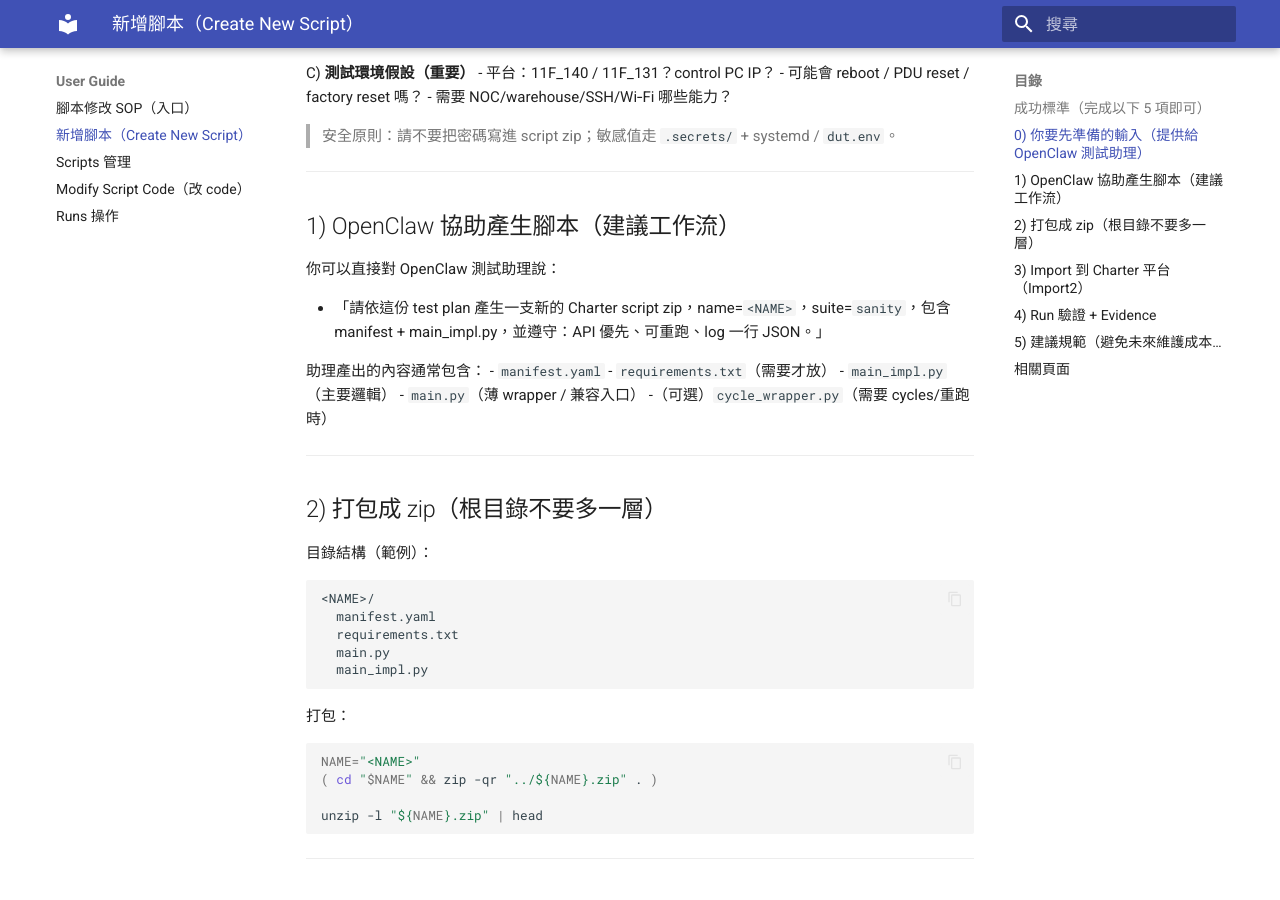
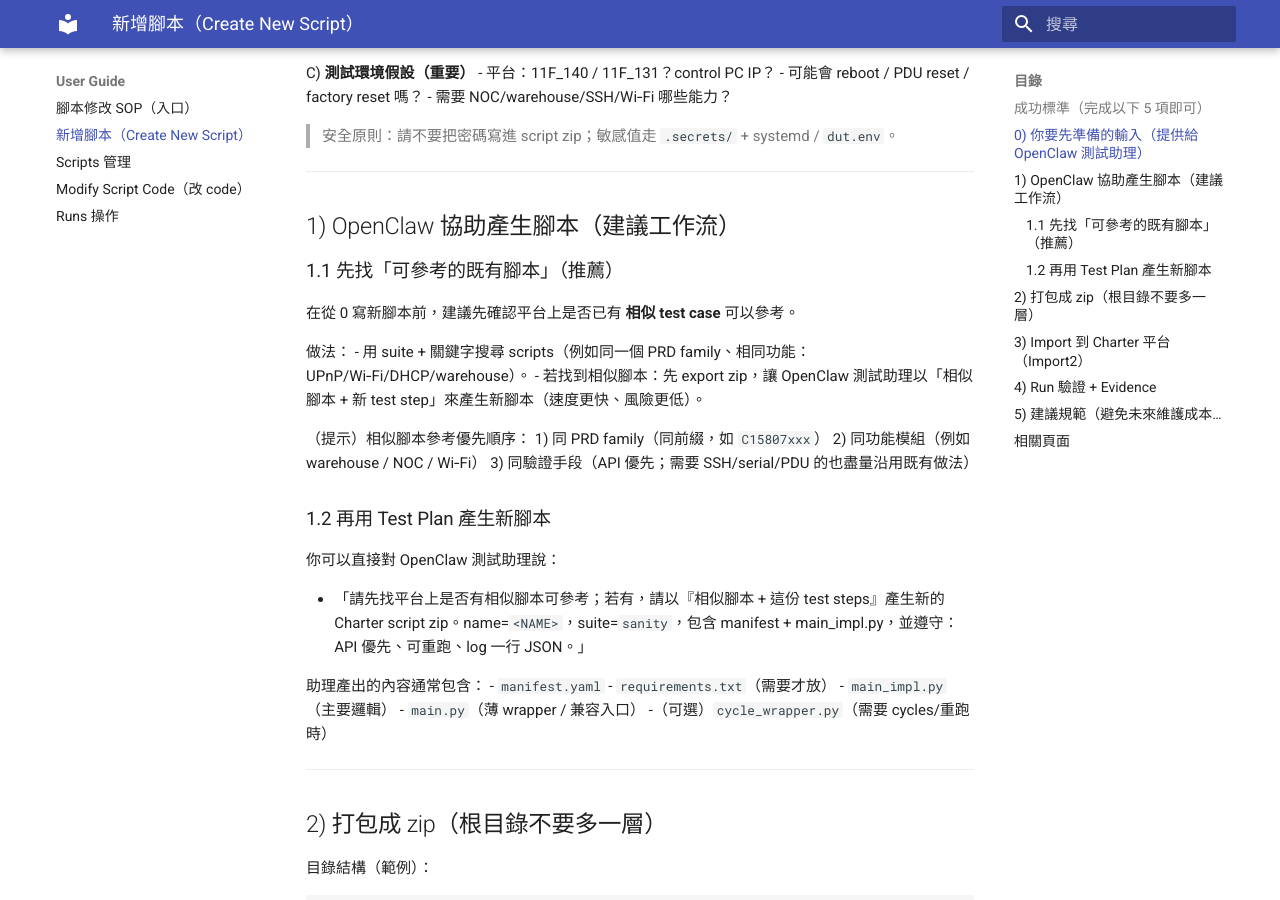
Before and after one commit to askeywifisit-ui/charter_project, an MkDocs documentation site: the page built from docs/charter_site/docs/user_guide/create_new_script.md, in a window 1280 px wide and 900 px high, scrolled down 893 px. Built offline with MkDocs 1.6.1 and Material for MkDocs 9.7.7, drawn with Linux system fonts in a browser that asks for light colours; comment, search, counter and statistics services are not loaded.

Commit message:
docs: create new script guide add step to reference similar existing scripts before generating

```diff
--- a/docs/charter_site/docs/user_guide/create_new_script.md
+++ b/docs/charter_site/docs/user_guide/create_new_script.md
@@ -42,9 +42,24 @@ C) **測試環境假設（重要）**
 
 ## 1) OpenClaw 協助產生腳本（建議工作流）
 
+### 1.1 先找「可參考的既有腳本」（推薦）
+
+在從 0 寫新腳本前，建議先確認平台上是否已有 **相似 test case** 可以參考。
+
+做法：
+- 用 suite + 關鍵字搜尋 scripts（例如同一個 PRD family、相同功能：UPnP/Wi‑Fi/DHCP/warehouse）。
+- 若找到相似腳本：先 export zip，讓 OpenClaw 測試助理以「相似腳本 + 新 test step」來產生新腳本（速度更快、風險更低）。
+
+（提示）相似腳本參考優先順序：
+1) 同 PRD family（同前綴，如 `C15807xxx`）
+2) 同功能模組（例如 warehouse / NOC / Wi‑Fi）
+3) 同驗證手段（API 優先；需要 SSH/serial/PDU 的也盡量沿用既有做法）
+
+### 1.2 再用 Test Plan 產生新腳本
+
 你可以直接對 OpenClaw 測試助理說：
 
-- 「請依這份 test plan 產生一支新的 Charter script zip，name=`<NAME>`，suite=`sanity`，包含 manifest + main_impl.py，並遵守：API 優先、可重跑、log 一行 JSON。」
+- 「請先找平台上是否有相似腳本可參考；若有，請以『相似腳本 + 這份 test steps』產生新的 Charter script zip。name=`<NAME>`，suite=`sanity`，包含 manifest + main_impl.py，並遵守：API 優先、可重跑、log 一行 JSON。」
 
 助理產出的內容通常包含：
 - `manifest.yaml`
```
